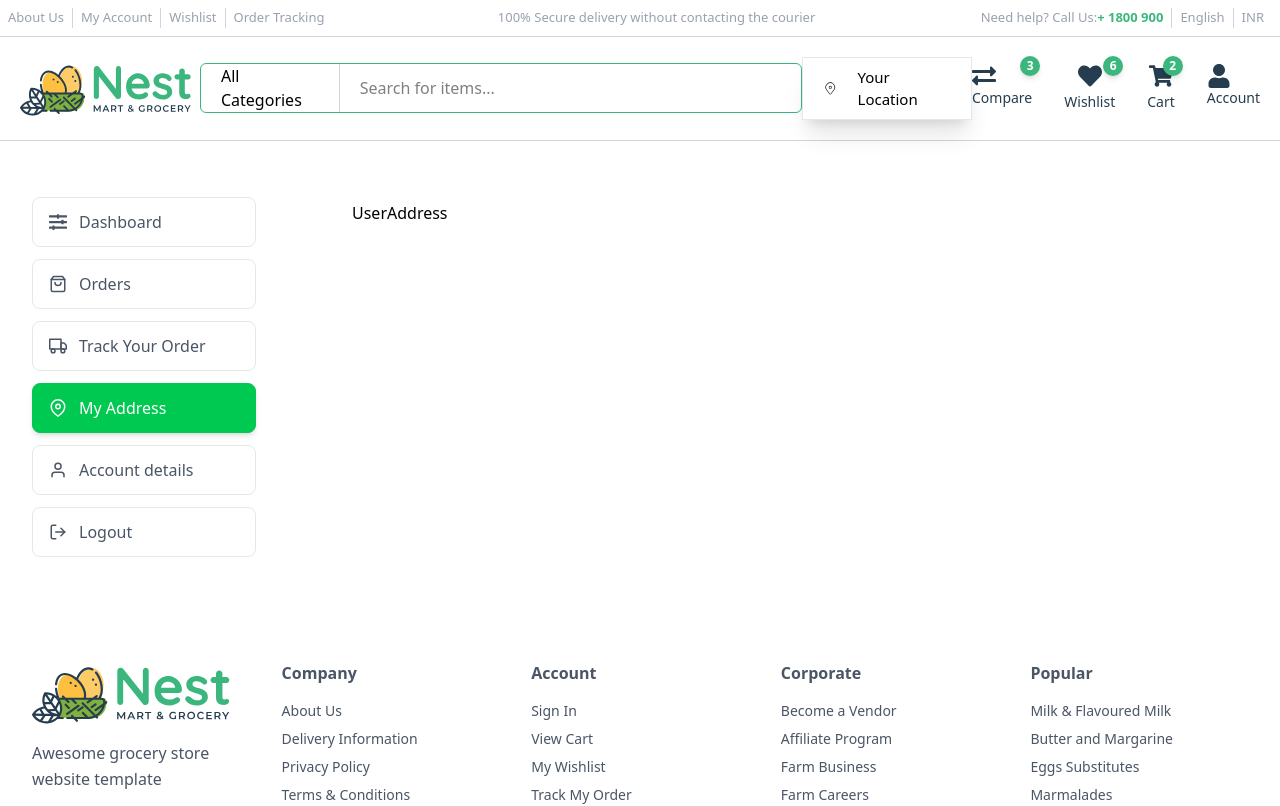
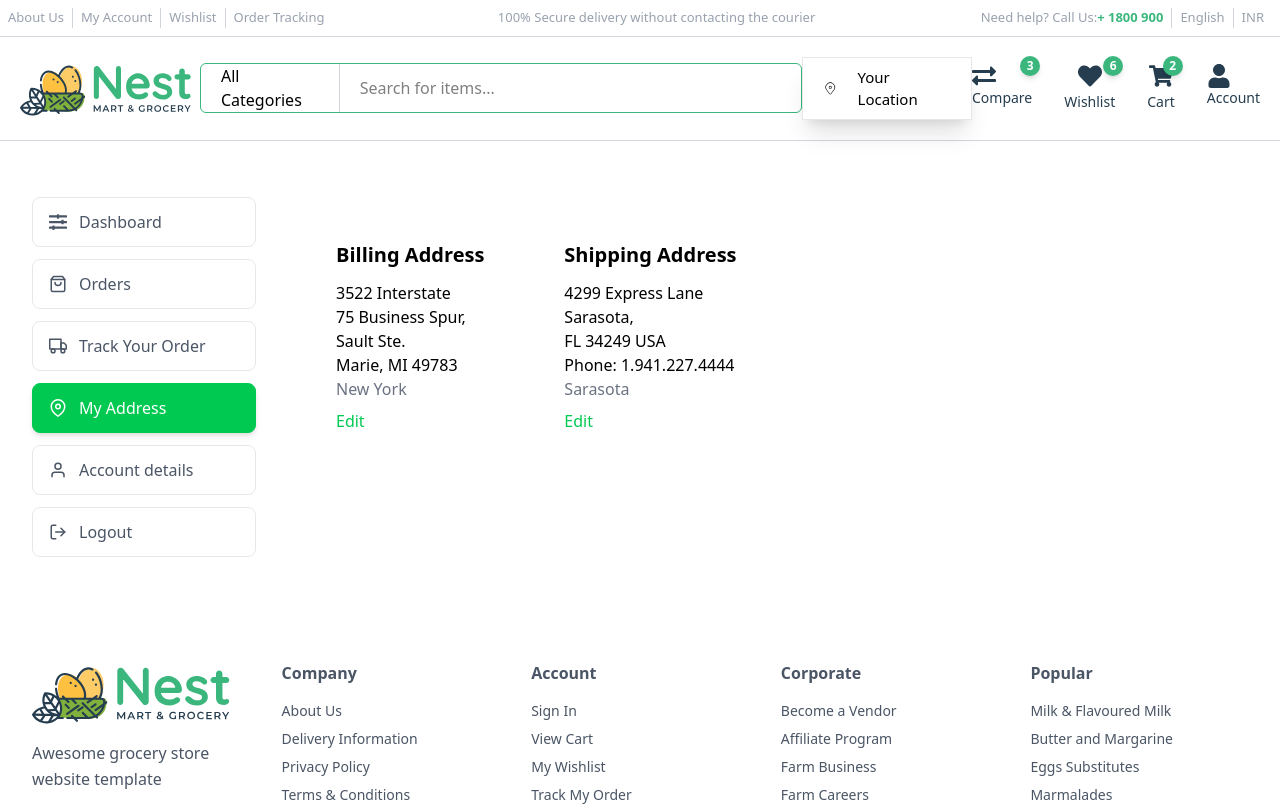
Before and after one commit to jeelnarola/nest-mern-stack, a React (Vite) app in the folder frontend/: page /profile/address in a window 1280 px wide. Shown: the top 806 px of the page. Built offline with nearby package versions, Linux system fonts and the light colour scheme.

Commit message:
Profile in address, logout

```diff
--- a/frontend/src/Components/Profile/ProfileIndex.jsx
+++ b/frontend/src/Components/Profile/ProfileIndex.jsx
@@ -15,7 +15,7 @@ function ProfileIndex() {
             </div>
 
             {/* Content */}
-            <div className="pt-5">
+            <div className="pt-5 w-full">
               <Outlet />
             </div>
           </div>
--- a/frontend/src/Components/Profile/SidebarProfile.jsx
+++ b/frontend/src/Components/Profile/SidebarProfile.jsx
@@ -12,7 +12,7 @@ function SidebarProfile() {
     { name: "Track Your Order", icon: <FiTruck />, path: "/profile/orders/track" },
     { name: "My Address", icon: <FiMapPin />, path: "/profile/address" },
     { name: "Account details", icon: <FiUser />, path: "/profile/account" },
-    { name: "Logout", icon: <FiLogOut />, path: "/logout" },
+    { name: "Logout", icon: <FiLogOut />, },
   ];
 
   return (
@@ -34,12 +34,39 @@ function SidebarProfile() {
         <ul className="space-y-3">
           {menuItems.map((item) => (
             <li key={item.name}>
+              {item.name === "Logout" ? (
+                // Logout Button (no NavLink)
+                <button
+                  onClick={() => {
+                    // ✅ Clear cookies
+                    document.cookie.split(";").forEach((c) => {
+                      document.cookie = c
+                        .replace(/^ +/, "")
+                        .replace(/=.*/, "=;expires=" + new Date().toUTCString() + ";path=/");
+                    });
+
+                    // ✅ Clear storage
+                    localStorage.clear();
+                    sessionStorage.clear();
+
+                    // ✅ Redirect
+                    window.location.href = "/login";
+                  }}
+                  className="w-full flex items-center gap-3 px-4 py-3 rounded-lg border font-medium transition-all
+               text-gray-600 border-gray-200
+               hover:bg-red-100 hover:text-red-600
+               active:bg-red-200 active:text-red-700"
+                >
+                  <span className="text-lg">{item.icon}</span>
+                  <span>{item.name}</span>
+                </button>
+              ) : (
+                // Normal NavLink
                 <NavLink
                   to={item.path}
                   end
                   className={({ isActive }) =>
-                  `w-full flex items-center gap-3 px-4 py-3 rounded-lg border font-medium transition-all ${
-                    isActive
+                    `w-full flex items-center gap-3 px-4 py-3 rounded-lg border font-medium transition-all ${isActive
                       ? "bg-green-500 text-white border-green-500 shadow-md"
                       : "text-gray-600 hover:bg-gray-100 border-gray-200"
                     }`
@@ -49,9 +76,12 @@ function SidebarProfile() {
                   <span className="text-lg">{item.icon}</span>
                   <span>{item.name}</span>
                 </NavLink>
+              )}
+
             </li>
           ))}
         </ul>
+
       </div>
     </>
   );
--- a/frontend/src/Components/Profile/UserAddress.jsx
+++ b/frontend/src/Components/Profile/UserAddress.jsx
@@ -1,8 +1,98 @@
 import React from 'react'
+import { useState } from 'react';
 
 function UserAddress() {
+  const [openModal, setOpenModal] = useState(false);
+  const [activeSection, setActiveSection] = useState(null);
+
+  const handleEdit = (section) => {
+    setActiveSection(section);
+    setOpenModal(true);
+  };
   return (
-    <div>UserAddress</div>
+    <>
+      <div className="flex gap-20 p-10">
+      {/* Billing Address */}
+      <div className="max-w-sm">
+        <h2 className="text-xl font-semibold mb-3">Billing Address</h2>
+        <p>3522 Interstate</p>
+        <p>75 Business Spur,</p>
+        <p>Sault Ste.</p>
+        <p>Marie, MI 49783</p>
+        <p className="text-gray-500">New York</p>
+        <button
+          onClick={() => handleEdit("Billing Address")}
+          className="text-green-500 mt-2 hover:underline"
+        >
+          Edit
+        </button>
+      </div>
+
+      {/* Shipping Address */}
+      <div className="max-w-sm">
+        <h2 className="text-xl font-semibold mb-3">Shipping Address</h2>
+        <p>4299 Express Lane</p>
+        <p>Sarasota,</p>
+        <p>FL 34249 USA</p>
+        <p>Phone: 1.941.227.4444</p>
+        <p className="text-gray-500">Sarasota</p>
+        <button
+          onClick={() => handleEdit("Shipping Address")}
+          className="text-green-500 mt-2 hover:underline"
+        >
+          Edit
+        </button>
+      </div>
+
+      {/* Modal */}
+      {openModal && (
+        <div className="fixed inset-0 flex items-center justify-center bg-black/50 bg-opacity-40">
+          <div className="bg-white p-6 rounded-2xl shadow-lg w-96">
+            <h3 className="text-lg font-semibold mb-4">
+              Edit {activeSection}
+            </h3>
+            <form className="flex flex-col gap-3">
+              <input
+                type="text"
+                placeholder="Street"
+                className="border rounded-lg p-2"
+              />
+              <input
+                type="text"
+                placeholder="City"
+                className="border rounded-lg p-2"
+              />
+              <input
+                type="text"
+                placeholder="State"
+                className="border rounded-lg p-2"
+              />
+              <input
+                type="text"
+                placeholder="Zip Code"
+                className="border rounded-lg p-2"
+              />
+              <div className="flex justify-end gap-3 mt-4">
+                <button
+                  type="button"
+                  onClick={() => setOpenModal(false)}
+                  className="px-4 py-2 rounded-lg border hover:bg-gray-100"
+                >
+                  Cancel
+                </button>
+                <button
+                  type="submit"
+                  className="px-4 py-2 rounded-lg bg-green-500 text-white hover:bg-green-600"
+                >
+                  Save
+                </button>
+              </div>
+            </form>
+          </div>
+        </div>
+      )}
+    </div>
+    </>
   )
 }
 
```
Lines whose indentation alone changed are shown as unchanged.
